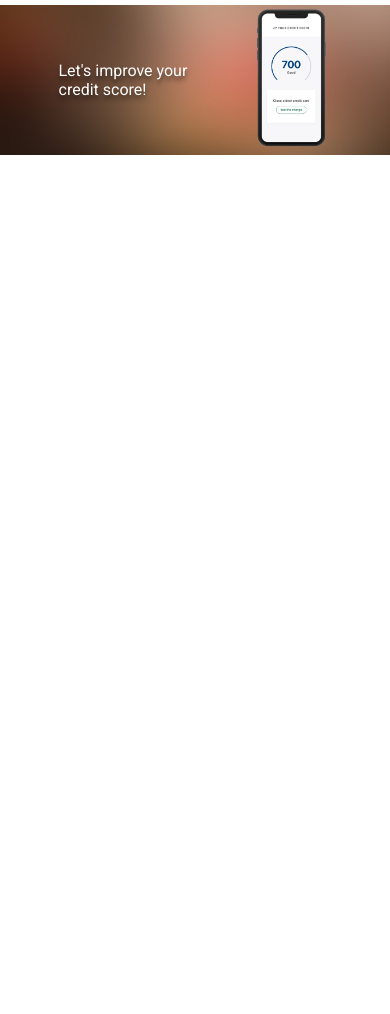
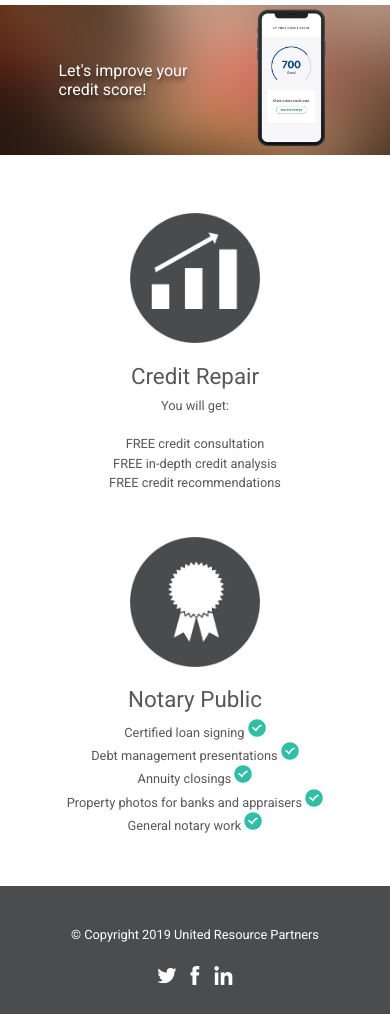
Before and after one commit to jisanjung/United-Resource, a plain HTML site: page index.html in a window 390 px wide. Shown: the part 205-1219 px from the top of the page. Before the commit the page ends 844 px from the top, so only its background shows below. Drawn offline with nearby package versions, Linux system fonts and the light colour scheme.

Commit message:
finished mobile home

```diff
--- a/index.html
+++ b/index.html
@@ -30,6 +30,40 @@
                     <img src="images/credit-score-iphone.png" alt="Credit Score iPhone" id="iphone-pic">
                 </div>
             </section>
+            <section class="services container grid-wrap mt-5">
+                <div class="credit-score-service">
+                    <a href="#"><img src="images/credit-score-icon.jpg" alt="Credit Score Increasing Icon" class="service-icons horizontal-center mt-4 mb-4"></a>
+                    <a href="#" class="text-dark text-center"><h3>Credit Repair</h3></a>
+                    <p class="text-center text-dark">You will get:
+                        <br>
+                        <br>
+                        FREE credit consultation
+                        <br>
+                        FREE in-depth credit analysis
+                        <br>
+                        FREE credit recommendations
+                    </p>
+                </div>
+                <div class="notary-service mt-3">
+                    <a href="#"><img src="images/notary-icon.jpg" alt="Certified Notary Icon" class="service-icons horizontal-center mt-4 mb-4"></a>
+                    <a href="#" class="text-dark text-center"><h3>Notary Public</h3></a>
+                    <ul class="text-center list-style-none p-0 text-dark">
+                        <li class="check-after-list">Certified loan signing </li>
+                        <li class="check-after-list">Debt management presentations </li>
+                        <li class="check-after-list">Annuity closings </li>
+                        <li class="check-after-list">Property photos for banks and appraisers </li>
+                        <li class="check-after-list">General notary work </li>
+                    </ul>
+                </div>
+            </section>
+            <footer class="bg bg-secondary pt-4 pb-3 mt-5">
+                <p class="text-light text-center p-4 m-0">&copy; Copyright 2019 United Resource Partners</p>
+                <ul class="d-inline-block horizontal-center list-style-none p-0">
+                    <li class="d-inline"><a href="#"><img src="images/twitter-32.png" alt="Twitter" class="social-icons p-1"></a></li>
+                    <li class="d-inline"><a href="#"><img src="images/facebook-32.png" alt="Facebook" class="social-icons p-1"></a></li>
+                    <li class="d-inline"><a href="#"><img src="images/linkedin-32.png" alt="Linkedin" class="social-icons p-1"></a></li>
+                </ul>
+            </footer>
         </div>
         <script src="app.js"></script>
         <script src="https://code.jquery.com/jquery-3.3.1.slim.min.js" integrity="sha384-q8i/X+965DzO0rT7abK41JStQIAqVgRVzpbzo5smXKp4YfRvH+8abtTE1Pi6jizo" crossorigin="anonymous"></script>
--- a/style.css
+++ b/style.css
@@ -96,6 +96,38 @@
 #showcase-text {
     text-shadow: 0px 4px 4px rgba(0, 0, 0, 0.5);
 }
+/* services */
+.services {
+    grid-row: 13/18;
+    grid-column: 1/13;
+}
+.credit-score-service {
+    grid-row: 1/5;
+    grid-column: 1/13;
+}
+.notary-service {
+    grid-row: 5/10;
+    grid-column: 1/13;
+}
+.service-icons {
+    width: 130px;
+}
+.check-after-list::after {
+    display: inline-block;
+    content: "";
+    background: url("images/check.png");
+    background-size: 18px 18px;
+    width: 18px;
+    height: 18px;
+}
+/* footer */
+footer {
+    grid-row: 18/23;
+    grid-column: 1/13;
+}
+.social-icons {
+    width: 25px;
+}
 /* keyframes */
 #iphone-pic {
     position: relative;
```
Also changed, not shown: images/check.png (added), images/facebook-32.png (added), images/linkedin-32.png (added), images/twitter-32.png (added).
